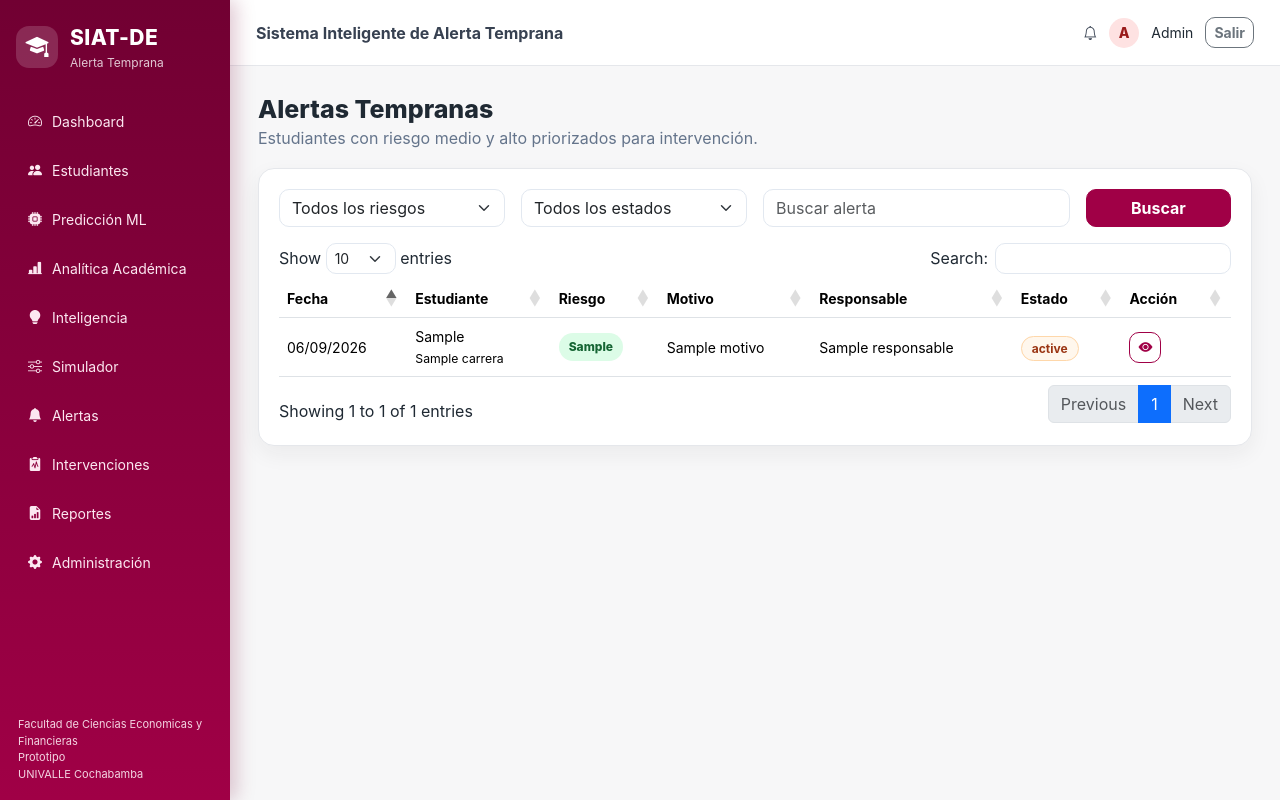
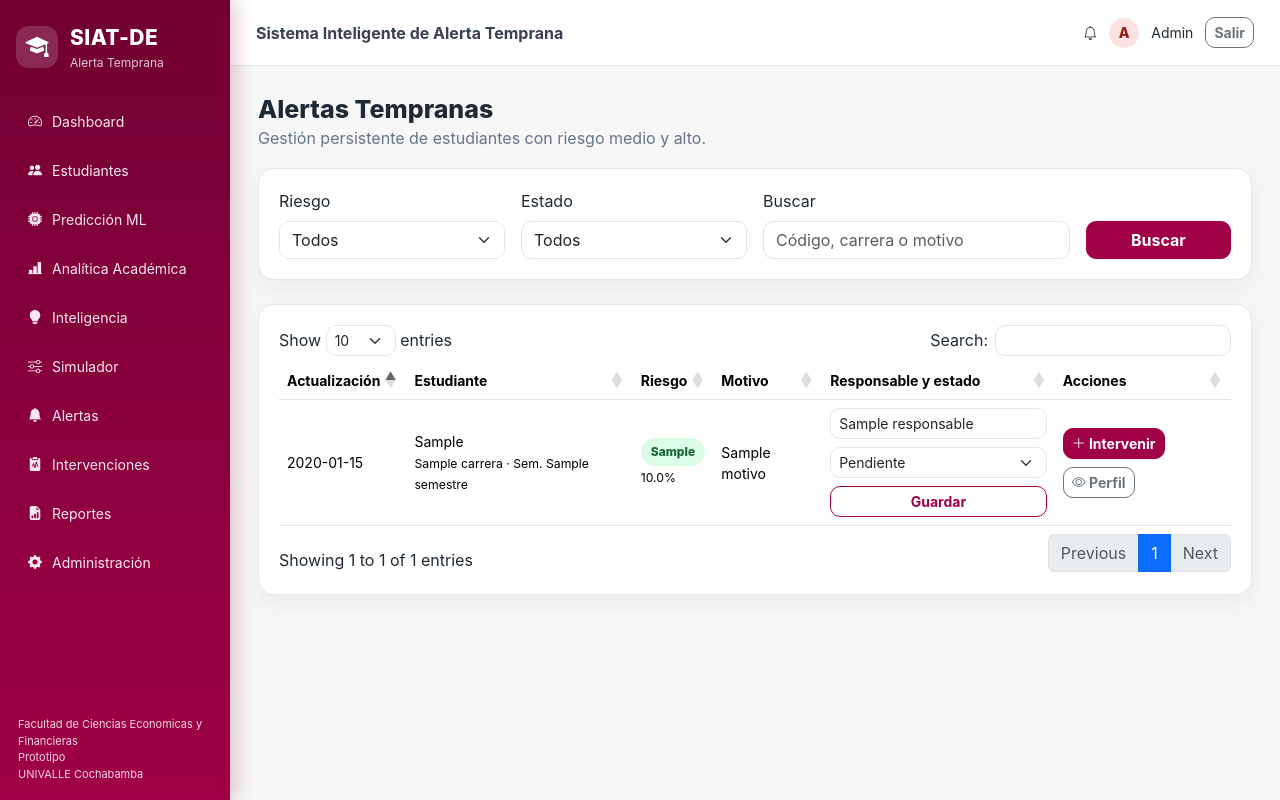
Before and after one commit to rudyluis/siat_ml, a Flask app: template templates/alertas.html in a window 1280 px wide. Run offline with Flask 3, Linux system fonts and the light colour scheme; the visitor is signed in with stand-in values (Sample User, id 1); tables that the repository leaves empty hold one stand-in row (values such as "Sample post"); the template is opened without the code that fills it: most values are stand-ins (such as "Sample title", 1, 10 or a date in 2020); some libraries are stand-ins or nearby versions.

Commit message:
feat: habilitar gestión y filtros de alertas

```diff
--- a/templates/alertas.html
+++ b/templates/alertas.html
@@ -1,8 +1,18 @@
 {% extends 'base.html' %}
 {% block content %}
-<div class="page-title"><h2>Alertas Tempranas</h2><p>Estudiantes con riesgo medio y alto priorizados para intervención.</p></div>
-<div class="panel">
-  <div class="row g-3 mb-3"><div class="col-md-3"><select class="form-select"><option>Todos los riesgos</option><option>Alto</option><option>Medio</option></select></div><div class="col-md-3"><select class="form-select"><option>Todos los estados</option><option>Pendiente</option><option>En proceso</option></select></div><div class="col-md-4"><input class="form-control" placeholder="Buscar alerta"></div><div class="col-md-2"><button class="btn btn-primary w-100">Buscar</button></div></div>
-  <div class="table-responsive"><table id="tablaData" class="table table-hover align-middle"><thead><tr><th>Fecha</th><th>Estudiante</th><th>Riesgo</th><th>Motivo</th><th>Responsable</th><th>Estado</th><th>Acción</th></tr></thead><tbody>{% for _,a in alertas.iterrows() %}<tr><td>{{ now.strftime('%d/%m/%Y') }}</td><td>{{ a.codigo_estudiante }}<br><small>{{ a.carrera }}</small></td><td><span class="risk-badge {{ badge_class(a.nivel_riesgo) }}">{{ a.nivel_riesgo }}</span></td><td>{{ a.motivo }}</td><td>{{ a.responsable }}</td><td><span class="status-pill">{{ a.estado_alerta }}</span></td><td><a class="btn btn-sm btn-outline-primary" href="{{ url_for('perfil', codigo=a.codigo_estudiante) }}"><i class="bi bi-eye-fill"></i></a></td></tr>{% endfor %}</tbody></table></div>
-</div>
+<div class="page-title"><h2>Alertas Tempranas</h2><p>Gestión persistente de estudiantes con riesgo medio y alto.</p></div>
+<div class="panel mb-4"><form method="get" class="row g-3 align-items-end">
+<div class="col-md-3"><label class="form-label">Riesgo</label><select name="riesgo" class="form-select"><option value="">Todos</option>{% for r in ['Alto','Medio'] %}<option value="{{ r }}" {% if filtros.get('riesgo')==r %}selected{% endif %}>{{ r }}</option>{% endfor %}</select></div>
+<div class="col-md-3"><label class="form-label">Estado</label><select name="estado" class="form-select"><option value="">Todos</option>{% for e in ['Pendiente','En proceso','Atendida','Cerrada'] %}<option value="{{ e }}" {% if filtros.get('estado')==e %}selected{% endif %}>{{ e }}</option>{% endfor %}</select></div>
+<div class="col-md-4"><label class="form-label">Buscar</label><input name="q" value="{{ filtros.get('q','') }}" class="form-control" placeholder="Código, carrera o motivo"></div>
+<div class="col-md-2"><button class="btn btn-primary w-100">Buscar</button></div>
+</form></div>
+<div class="panel"><div class="table-responsive"><table id="tablaData" class="table table-hover align-middle"><thead><tr><th>Actualización</th><th>Estudiante</th><th>Riesgo</th><th>Motivo</th><th>Responsable y estado</th><th>Acciones</th></tr></thead><tbody>
+{% for a in alertas %}<tr>
+<td>{{ a.fecha_actualizacion[:10] }}</td><td>{{ a.codigo_estudiante }}<br><small>{{ a.carrera }} · Sem. {{ a.semestre }}</small></td>
+<td><span class="risk-badge {{ badge_class(a.nivel_riesgo) }}">{{ a.nivel_riesgo }}</span><br><small>{{ '%.1f'|format(a.probabilidad*100) }}%</small></td><td>{{ a.motivo }}</td>
+<td><form method="post" action="{{ url_for('actualizar_alerta', alerta_id=a.id) }}" class="d-flex gap-2 flex-column"><input name="responsable" value="{{ a.responsable }}" class="form-control form-control-sm"><select name="estado" class="form-select form-select-sm">{% for e in ['Pendiente','En proceso','Atendida','Cerrada'] %}<option {% if a.estado==e %}selected{% endif %}>{{ e }}</option>{% endfor %}</select><button class="btn btn-sm btn-outline-primary">Guardar</button></form></td>
+<td><a class="btn btn-sm btn-primary" href="{{ url_for('intervenciones') }}#nueva"><i class="bi bi-plus-lg"></i> Intervenir</a><a class="btn btn-sm btn-outline-secondary mt-2" href="{{ url_for('perfil', codigo=a.codigo_estudiante) }}"><i class="bi bi-eye"></i> Perfil</a></td>
+</tr>{% else %}<tr><td colspan="6" class="text-center">No existen alertas con estos filtros.</td></tr>{% endfor %}
+</tbody></table></div></div>
 {% endblock %}
```
